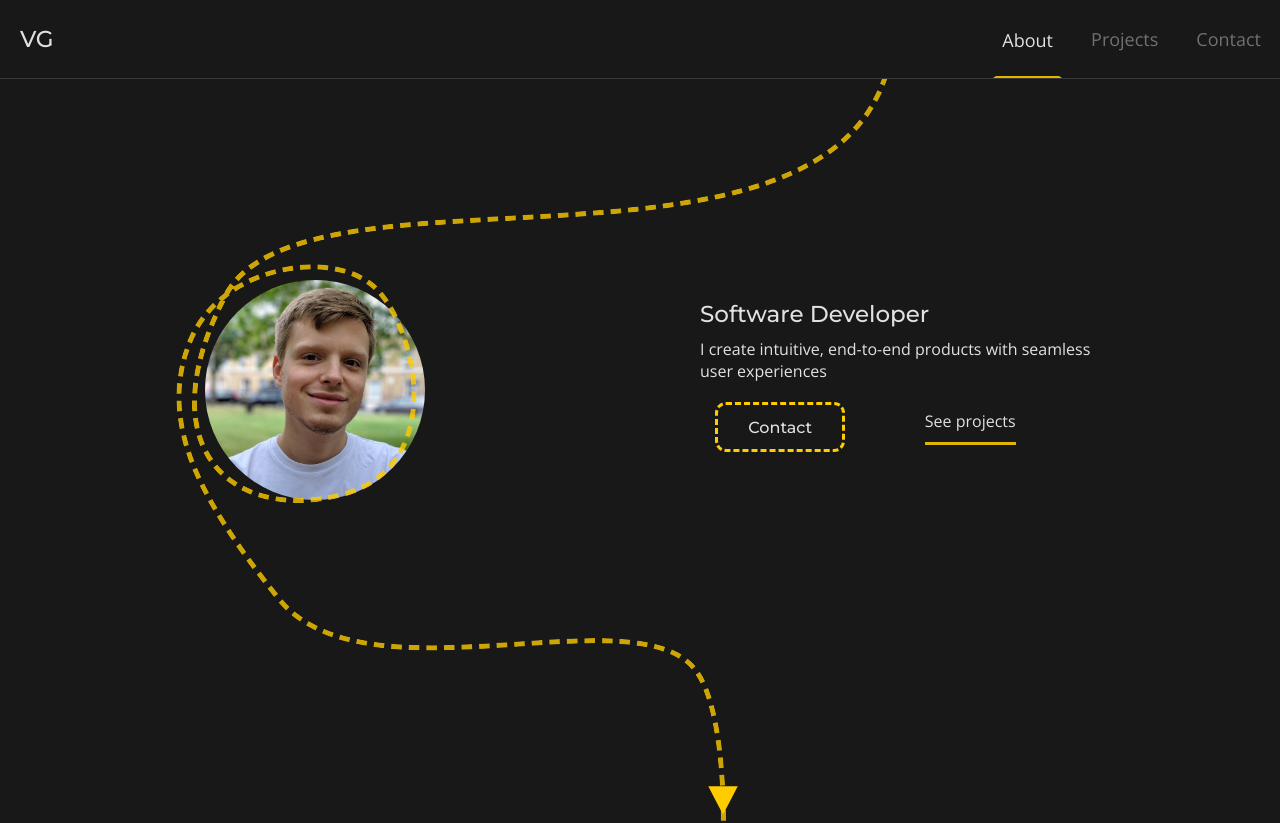
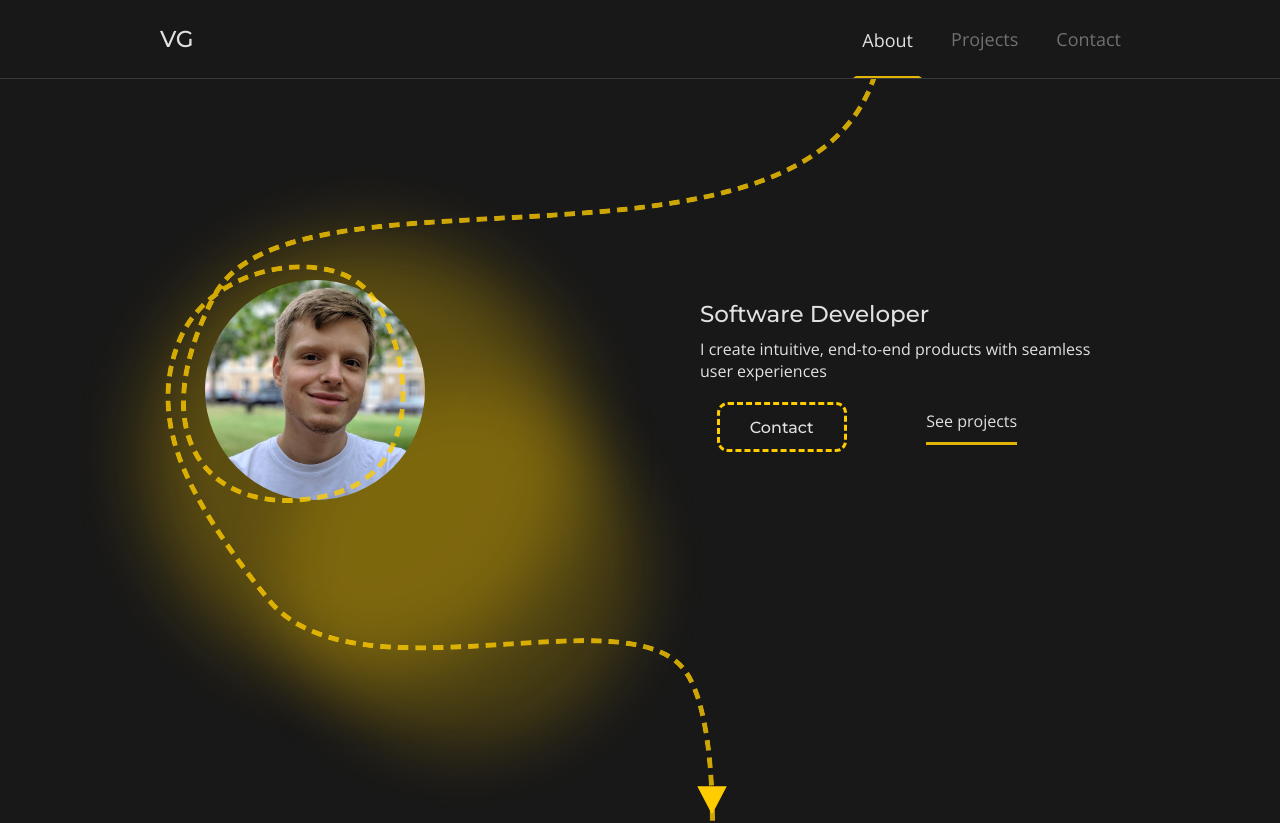
Before and after one commit to vadim-nest/vadim-nest.github.io, a React (Vite) app: page / in a window 1280 px wide. Shown: the top 823 px of the page. Built offline with nearby package versions, Linux system fonts and the light colour scheme; no server answers.

Commit message:
feat: some adjusting

```diff
--- a/package.json
+++ b/package.json
@@ -4,7 +4,6 @@
   "version": "0.0.0",
   "type": "module",
   "scripts": {
-    "start": "--host 0.0.0.0",
     "dev": "vite",
     "build": "tsc && vite build",
     "preview": "vite preview",
--- a/src/App.jsx
+++ b/src/App.jsx
@@ -20,7 +20,6 @@ function App() {
         <About />
         <Projects />
         <Contact />
-        {isDesktop ? <TheArrowDesktop /> : <TheArrow /> }
       </div>
 
     </>
--- a/src/components/about.tsx
+++ b/src/components/about.tsx
@@ -1,25 +1,50 @@
 import '../css/about.css';
 import faceImg from '../assets/face2.jpg';
-// import { useMediaQuery } from 'react-responsive';
+import TheArrow from './theArrow';
+import TheArrowDesktop from './theArrowDesktop';
+import { useMediaQuery } from 'react-responsive';
 
 export default function About() {
-  // const isDesktop = useMediaQuery({ minWidth: 901 });
+  const isDesktop = useMediaQuery({ minWidth: 901 });
 
   return (
     <div id='welcome-part'>
+      {isDesktop ? <TheArrowDesktop /> : <TheArrow />}
+
       <div id='about-text'>
         <h2 className='h-e-text'>Software Developer</h2>
         <p className='h-e-text'>
           I create intuitive, end-to-end products with seamless user experiences
         </p>
         <div className='about-buttons'>
-          <button className='submit-button' onClick={() => document.getElementById('contact-part')?.scrollIntoView({behavior: 'smooth'})}>Contact</button>
-          <button className='nav-button' onClick={() => document.getElementById('projects-part')?.scrollIntoView({behavior: 'smooth'})}>See projects</button>
+          <button
+            className='submit-button'
+            onClick={() =>
+              document
+                .getElementById('contact-part')
+                ?.scrollIntoView({ behavior: 'smooth' })
+            }
+          >
+            Contact
+          </button>
+          <button
+            className='nav-button'
+            onClick={() =>
+              document
+                .getElementById('projects-part')
+                ?.scrollIntoView({ behavior: 'smooth' })
+            }
+          >
+            See projects
+          </button>
         </div>
       </div>
       <div id='face-img'>
         <img src={faceImg}></img>
       </div>
+      <div id='shape-1' className='rounded-circle scale-up-center'></div>
+      {/* <div id='shape-2' className='rounded-circle scale-up-center animation-delay-2000'></div> */}
+      <div id='shape-3' className='rounded-circle scale-up-center animation-delay-4000'></div>
     </div>
   );
 }
--- a/src/components/contact.tsx
+++ b/src/components/contact.tsx
@@ -73,7 +73,6 @@ export default function Contact() {
               ref={name}
               className='contact-field'
               type='text'
-
               placeholder=' '
             />
             <label>Name *</label>
--- a/src/components/projects.tsx
+++ b/src/components/projects.tsx
@@ -109,6 +109,12 @@ export default function Projects() {
     setSwipeHandled(false);
   };
 
+  const [controls, setControls] = useState(false);
+
+  const handleTap = () => {
+    setControls(true);
+  };
+
   return (
     <div id='projects-part'>
       <h2 className='dis-text projects-header'>Recent projects</h2>
@@ -124,11 +130,13 @@ export default function Projects() {
             {projects.map((project) => {
               return (
                 <video
+                  playsInline
                   autoPlay
                   muted
                   loop
-                  controls
+                  controls={controls}
                   className='project-video'
+                  onClick={handleTap}
                   onLoadedData={() => {
                     flickityRef.current?.resize();
                   }}
--- a/src/components/theArrow.jsx
+++ b/src/components/theArrow.jsx
@@ -40,8 +40,8 @@ export default function TheArrow() {
         let arrowRightElement = document.querySelector(
           '.arrow-right .arrow-next-color'
         );
-        let lightBigElement = document.querySelector('.light-big');
-        let lightSmallElement = document.querySelector('.light-small');
+        // let lightBigElement = document.querySelector('.light-big');
+        // let lightSmallElement = document.querySelector('.light-small');
         dashoffset = lengthAbout;
         // if (dashoffset > lengthAbout) dashoffset = lengthAbout;
         // else if (dashoffset > 210 && dashoffset < 810)
@@ -50,24 +50,24 @@ export default function TheArrow() {
 
         // if (dashoffset < 0) dashoffset = 0;
 
-        if (arrowRightElement) {
-          if (dashoffset === lengthProjects) {
-            arrowRightElement.style.fill = 'var(--yellow-main)';
-            arrowRightElement.style.fillOpacity = '1';
-          } else {
-            arrowRightElement.style.fill = 'var(--light-gray)';
-          }
-        }
+        // if (arrowRightElement) {
+        //   if (dashoffset === lengthProjects) {
+        //     arrowRightElement.style.fill = 'var(--yellow-main)';
+        //     arrowRightElement.style.fillOpacity = '1';
+        //   } else {
+        //     arrowRightElement.style.fill = 'var(--light-gray)';
+        //   }
+        // }
 
-        if (lightBigElement && lightSmallElement) {
-          if (dashoffset < 10) {
-            lightBigElement.style.visibility = 'visible';
-            lightSmallElement.style.visibility = 'visible';
-          } else {
-            lightBigElement.style.visibility = 'hidden';
-            lightSmallElement.style.visibility = 'hidden';
-          }
-        }
+        // if (lightBigElement && lightSmallElement) {
+        //   if (dashoffset < 10) {
+        //     lightBigElement.style.visibility = 'visible';
+        //     lightSmallElement.style.visibility = 'visible';
+        //   } else {
+        //     lightBigElement.style.visibility = 'hidden';
+        //     lightSmallElement.style.visibility = 'hidden';
+        //   }
+        // }
 
         if (arrowHeadRef.current) {
           arrowHeadRef.current.style.opacity =
--- a/src/css/about.css
+++ b/src/css/about.css
@@ -7,6 +7,8 @@
   padding-top: 25%;
   text-align: center;
   margin-bottom: 10%;
+  z-index: 2;
+  position: relative;
 }
 
 #about-text h2 {
@@ -33,6 +35,8 @@
   font-size: 16px;
   opacity: 0.87;
   margin: 0;
+  background-color: transparent;
+  border: none;
 }
 
 .about-buttons .submit-button {
@@ -41,6 +45,8 @@
   padding-left: 30px;
   padding-right: 30px;
   margin: 0;
+  background-color: transparent;
+  box-shadow: none;
 }
 
 .about-buttons .nav-button:after {
@@ -58,6 +64,67 @@
   background: var(--yellow-main);
 }
 
+.rounded-circle {
+  /* visibility: hidden; */
+  position: absolute;
+  border-radius: 50%;
+  display: flex;
+  align-items: center;
+  z-index: 0;
+}
+
+#shape-1, #shape-2, #shape-3 {
+  min-width: 300px;
+  height: 300px;
+  filter: blur(35px);
+}
+
+#shape-1 {
+  background-color: var(--yellow-main);
+  top: 300px;
+  left: 80px;
+  opacity: 0.3;
+}
+
+/* #shape-2 {
+  background-color: #fff;
+  right: 20px;
+} */
+
+#shape-3 {
+  background-color: var(--yellow-main);
+  left: 20px;
+  top: 250px;
+  opacity: 0.5;
+}
+
+.scale-up-center {
+  animation: scale-up-center 10s cubic-bezier(0.39, 0.575, 0.565, 1) infinite both;
+}
+
+.animation-delay-2000 {
+  animation-delay: 2s;
+}
+
+.animation-delay-4000 {
+  animation-delay: 4s;
+}
+
+@keyframes scale-up-center {
+  0% {
+    transform: translate(0px, 0px) scale(1);
+  }
+  33% {
+    transform: translate(30px, -50px) scale(1.1);
+  }
+  66% {
+    transform: translate(-20px, 20px) scale(0.9);
+  }
+  100% {
+    transform: translate(0px, 0px) scale(1);
+  }
+}
+
 #face-img {
   width: fit-content;
   margin-left: auto;
@@ -67,6 +134,8 @@
 #face-img img {
   width: 47vw;
   border-radius: 50%;
+  position: relative;
+  z-index: 1;
 }
 
 .the-arrow {
@@ -123,6 +192,7 @@
     margin-right: auto;
     display: flex;
     flex-direction: row-reverse;
+    position: relative;
   }
 
   #about-text {
@@ -145,6 +215,26 @@
 
   #face-img img {
     width: 220px;
+  }
+
+  #shape-1, #shape-2, #shape-3 {
+    min-width: 400px;
+    height: 400px;
+    filter: blur(35px);
+  }
+
+  #shape-1 {
+    background-color: var(--yellow-main);
+    top: 350px;
+    left: 140px;
+    opacity: 0.2;
+  }
+
+  #shape-3 {
+    background-color: var(--yellow-main);
+    left: 0px;
+    top: 300px;
+    opacity: 0.3;
   }
 
   /* .about-buttons {
--- a/src/css/contact.css
+++ b/src/css/contact.css
@@ -1,6 +1,6 @@
 #contact-part {
   /* height: 100vh; */
-  width: 100vw;
+  max-width: 100vw;
 }
 
 #contact-header {
@@ -90,7 +90,7 @@
     2px 5px 0px var(--cod-gray-lighter), 3px 7px 0px var(--cod-gray-lighter),
     4px 9px 0px var(--cod-gray-lighter), 5px 11px 0px var(--cod-gray-lighter);
   z-index: 4;
-  outline: var(--darker-gray) solid 2px;
+  /* outline: var(--darker-gray) solid 2px; */
 }
 
 .message-field {
--- a/src/css/navbar.css
+++ b/src/css/navbar.css
@@ -5,11 +5,13 @@ nav {
   height: 7vh;
   position: fixed;
   z-index: 10;
+
 }
 
 #navbar {
   width: 1000px;
-  max-width: 100vw;
+  /* max-width: 100vw; */
+  max-width: 1000px;
   height: 7vh;
   margin-left: auto;
   margin-right: auto;
--- a/src/css/projects.css
+++ b/src/css/projects.css
@@ -480,21 +480,7 @@
   } */
 }
 
-@media (min-width: 901px) {
-  #wrap {
-    height: 100vh;
-    top: 78px;
-    left: 16.2%;
-    margin-left: auto;
-    pointer-events: none;
-  }
 
-  #svg-arrow {
-    margin-left: auto;
-    width: 1130px;
-  }
-
-}
 /*
 @media (min-width: 1000px) and (max-width: 1100px) {
 }
--- a/src/css/theArrow.css
+++ b/src/css/theArrow.css
@@ -13,12 +13,13 @@ svg {
 }
 
 #wrap {
+  position: absolute;
   height: fit-content;
-  position: absolute;
-  top: 0;
+  top: -20px;
   left: 6%;
   width: 91.7vw;
   pointer-events: none;
+  z-index: 2;
 }
 
 #svg-arrow {
@@ -57,13 +58,13 @@ marker {
   #wrap {
     height: 100vh;
     top: 78px;
-    left: 16.2%;
-    margin-left: auto;
+    left: -90px;
+    margin-left: 0;
     pointer-events: none;
   }
 
   #svg-arrow {
-    margin-left: auto;
+    margin-left: 0;
     width: 1130px;
   }
 
@@ -71,7 +72,7 @@ marker {
     stroke-width: 6px;
   }
 }
-
+/*
 @media (min-width: 1000px) and (max-width: 1100px) {
   #wrap {
     left: -3%;
@@ -219,7 +220,7 @@ marker {
   #wrap {
     left: 35%;
   }
-}
+} */
 
 @media screen and (min-width: 901px)  and (min-height: 800px) and (max-height: 1000px) {
   #wrap {
--- a/vite.config.ts
+++ b/vite.config.ts
@@ -8,8 +8,8 @@ export default defineConfig({
   build: {
     outDir: 'dist',
   },
-  server: {
-    host: '0.0.0.0',  // your local IP address
-    port: 3000,  // change this to your port
-  },
+  // server: {
+  //   host: '0.0.0.0',  // your local IP address
+  //   port: 3000,  // change this to your port
+  // },
 })
```
